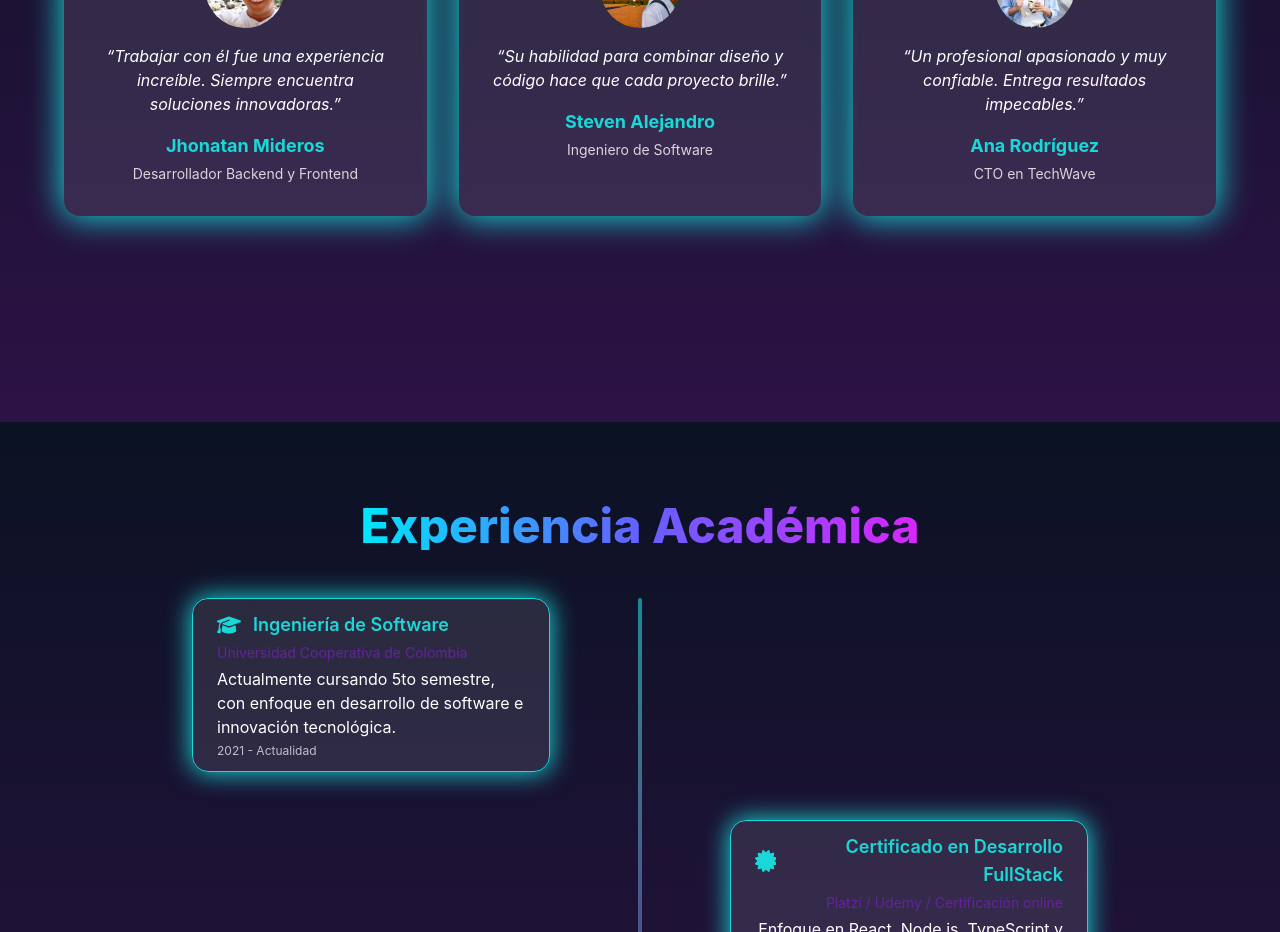
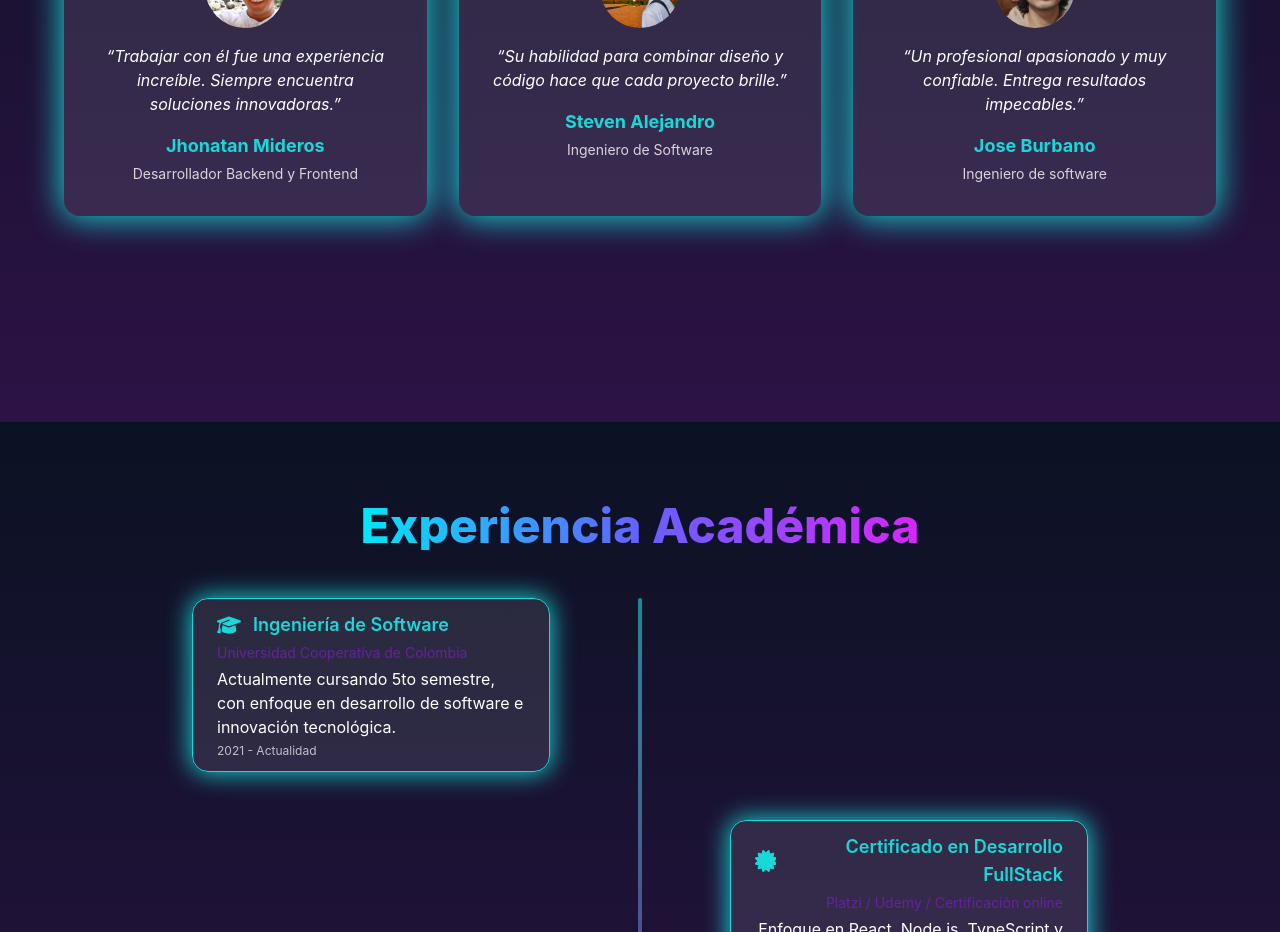
Before and after one commit to SantiagoArTyrs/Santiago_Arevalo, a Next.js app: page / in a window 1280 px wide. Shown: the part 3220-4152 px from the top of the page. Built offline with nearby package versions, Linux system fonts and the light colour scheme.

Commit message:
Agregando un testimonio real

```diff
--- a/src/components/Testimonials.tsx
+++ b/src/components/Testimonials.tsx
@@ -29,8 +29,8 @@ const TEXTS: Record<Lang, Texts> = {
         img: "/img2.jpg",
       },
       {
-        name: "Ana Rodríguez",
-        role: "CTO en TechWave",
+        name: "Jose Burbano",
+        role: "Ingeniero de software",
         quote:
           "Un profesional apasionado y muy confiable. Entrega resultados impecables.",
         img: "/img3.jpg",
@@ -55,8 +55,8 @@ const TEXTS: Record<Lang, Texts> = {
         img: "/img2.jpg",
       },
       {
-        name: "Ana Rodríguez",
-        role: "CTO at TechWave",
+        name: "Jose Burbano",
+        role: "Software Engieneer",
         quote:
           "A passionate and reliable professional. Delivers impeccable results.",
         img: "/img3.jpg",
```
Also changed, not shown: public/img3.jpg.
